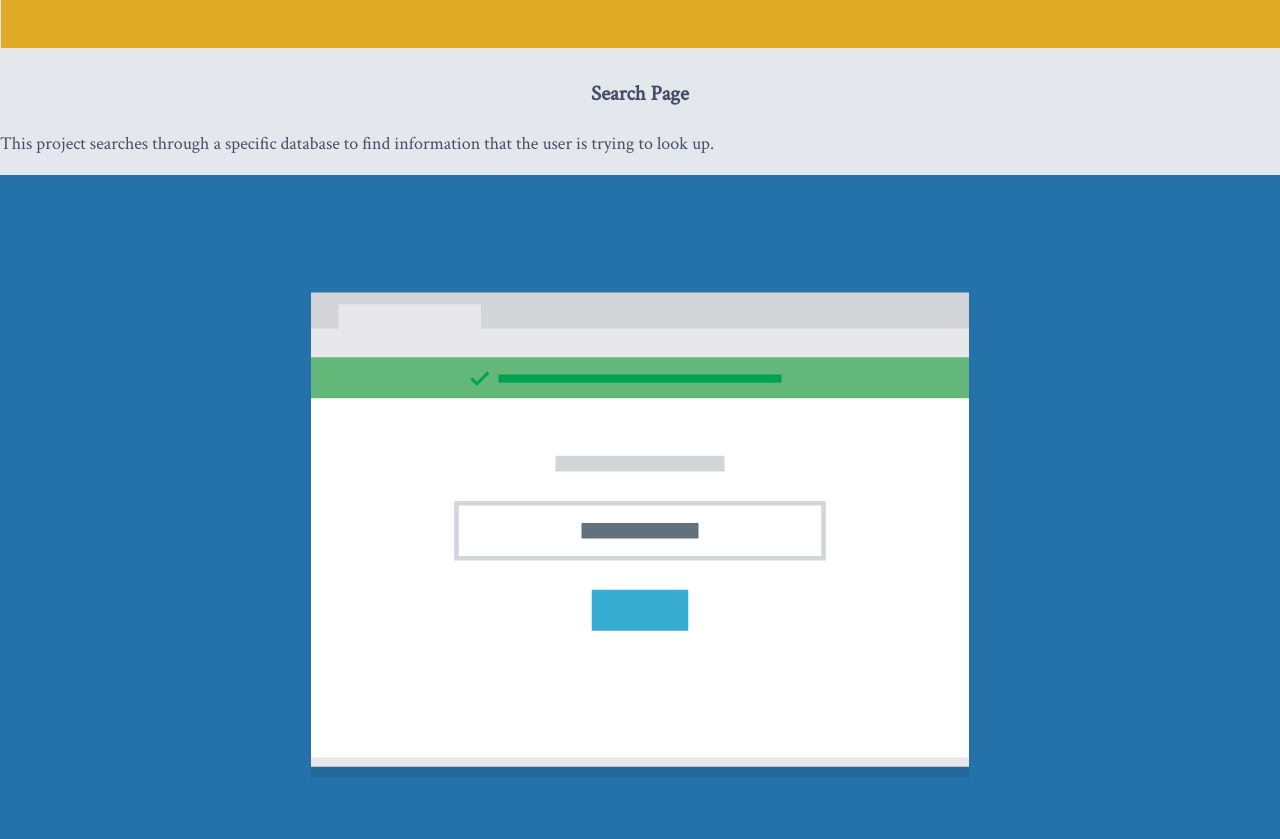
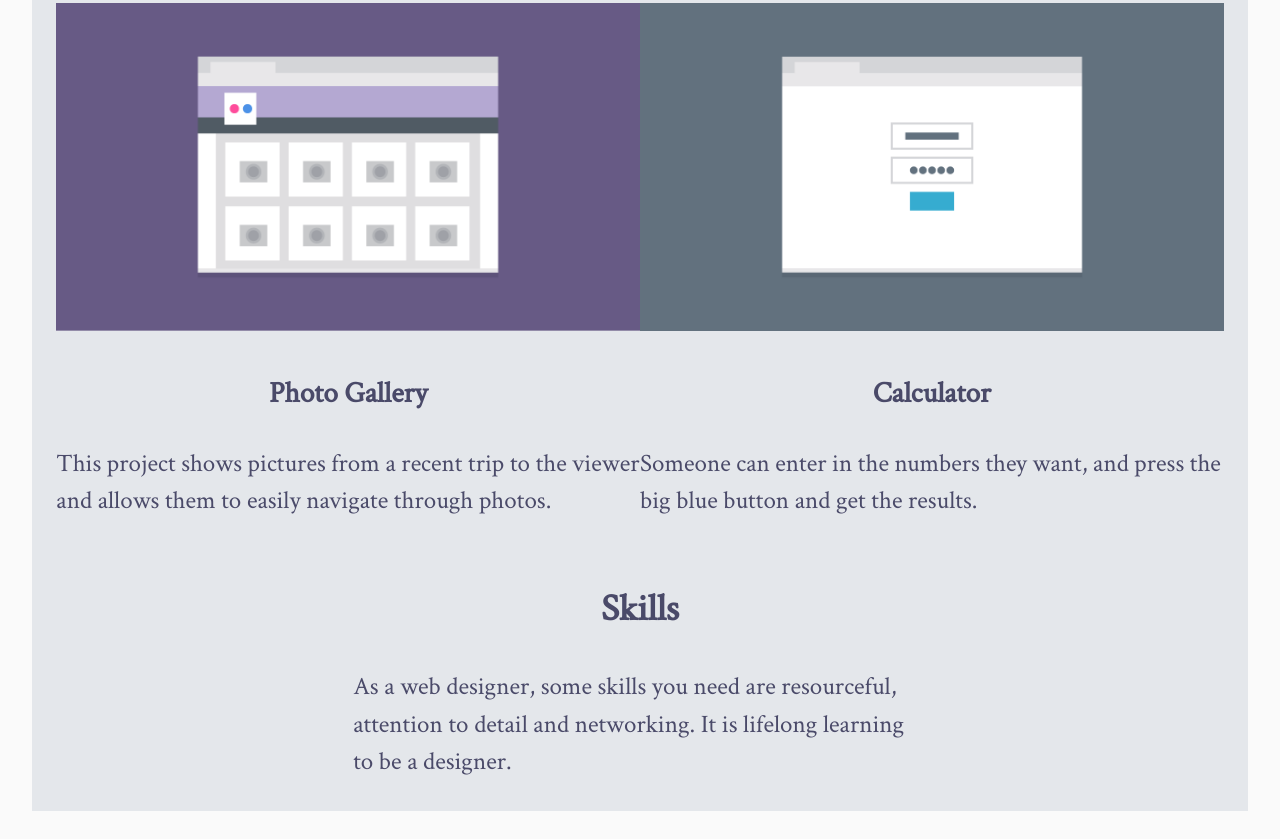
Before and after one commit to Iris-Hue/mobile-first-project-2, a plain HTML site: page index.html in a window 1280 px wide. Shown: the part 1739-2578 px from the top of the page. Drawn offline with Linux system fonts and the light colour scheme; files that its build step writes are made by us from their sources.

Commit message:
portfolio padding

```diff
--- a/css/styles.css
+++ b/css/styles.css
@@ -4,20 +4,21 @@
 
 body {
   background-color: #fafafa;
-  font-size: 18px;
+  font-size: 25px;
   line-height: 1.5;
   font-family: 'Crimson Text', serif;
+  padding: 1rem 0 1rem 0;
   margin: 0 auto;
-  padding: 1rem 0 1rem 0;
+  width: 95%;
   color: #4a4a69;
 
 }
 h1 {
-  font-size: 32px;
+  font-size: 42px;
   font-weight: bold;
   text-align: center;
   font-family: 'Great Vibes', cursive;
-  padding: 10px 5px 20px 15px;
+  padding: 20px 5px 20px 15px;
   display: block;
 }
 .main-nav {
@@ -66,6 +67,8 @@ nav li {
   }
   h3 {
     text-align: center;
+    padding: 0rem;
+
   }
   h4 {
     text-align: left;
@@ -102,14 +105,12 @@ nav {
 
 @media (min-width: 768px) {
 
-
-
-
-}
   h1 {
     display: flex;
     justify-content: center;
   }
+
+
 
 
   nav ul {
@@ -130,15 +131,31 @@ nav {
   flex-grow: 60%;
 }
 
+}
+#skills  {
+  padding: 5px;
+
+
+}
+
+
+
+
 
 #portfolio {
   display: flex;
+  flex-wrap: wrap;
+  justify-content: center;
+
 }
 #portfolio div {
-  flex-direction: column;
-  width: 48%;
+  flex-basis: 48%;
+
+  }
 
 }
+
+
 
 
 
--- a/index.html
+++ b/index.html
@@ -42,22 +42,27 @@
             <h3> Marketing Page</h3>
             <p>This project shows the front page of a marketing website meant for a specific business I'm interested in.</p>
           </div>
-  </section>
+
     <div>
       <img src="images/portfolio-2.png" alt="search through database">
       <h3> Search Page</h3>
       <p>This project searches through a specific database to find information that the user is trying to look up.</p>
     </div>
+
+
     <div>
       <img src="images/portfolio-3.png" alt="travel app">
       <h3> Travel App</h3>
       <p>This project compares travel times based on different transportation methods and tells you the best one.</p>
     </div>
+
     <div>
       <img src="images/portfolio-4.png" alt="map of favorite spots">
       <h3> Map of Favorite Spots</h3>
       <p>This project uses mapping apis to plot points for my favorite spots in the ciy for a do-it-yourself walking tour.</p>
     </div>
+
+
     <div>
       <img src="images/portfolio-5.png" alt="recent trips">
       <h3> Photo Gallery</h3>
@@ -65,11 +70,18 @@
     </div>
 
         <div>
+          <img src="images/portfolio-6.png" alt="recent trips">
+          <h3> Calculator</h3>
+          <p>Someone can enter in the numbers they want, and press the big blue button and get the results.</p>
+        </div>
+
+    <div>
       <section id= "skills">
-      <h3>Skills</h3>
+      <h2>Skills</h2>
       <p>As a web designer, some skills you need are resourceful, attention to detail and networking. It is lifelong learning to be a designer.</p>
      </section>
    </div>
+
 </main>
 
 <div class="contact">
```
Lines whose indentation alone changed are shown as unchanged.
